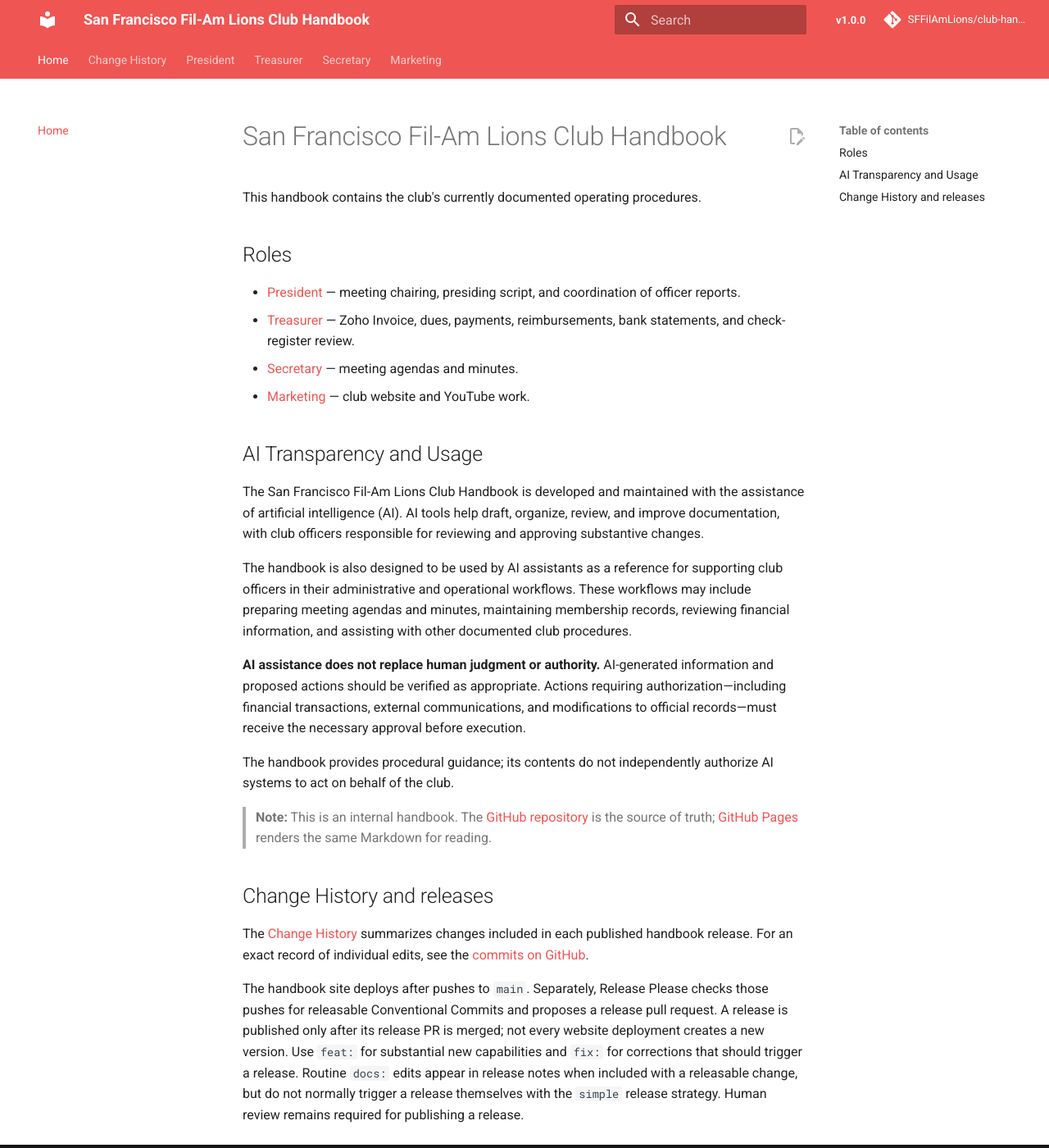
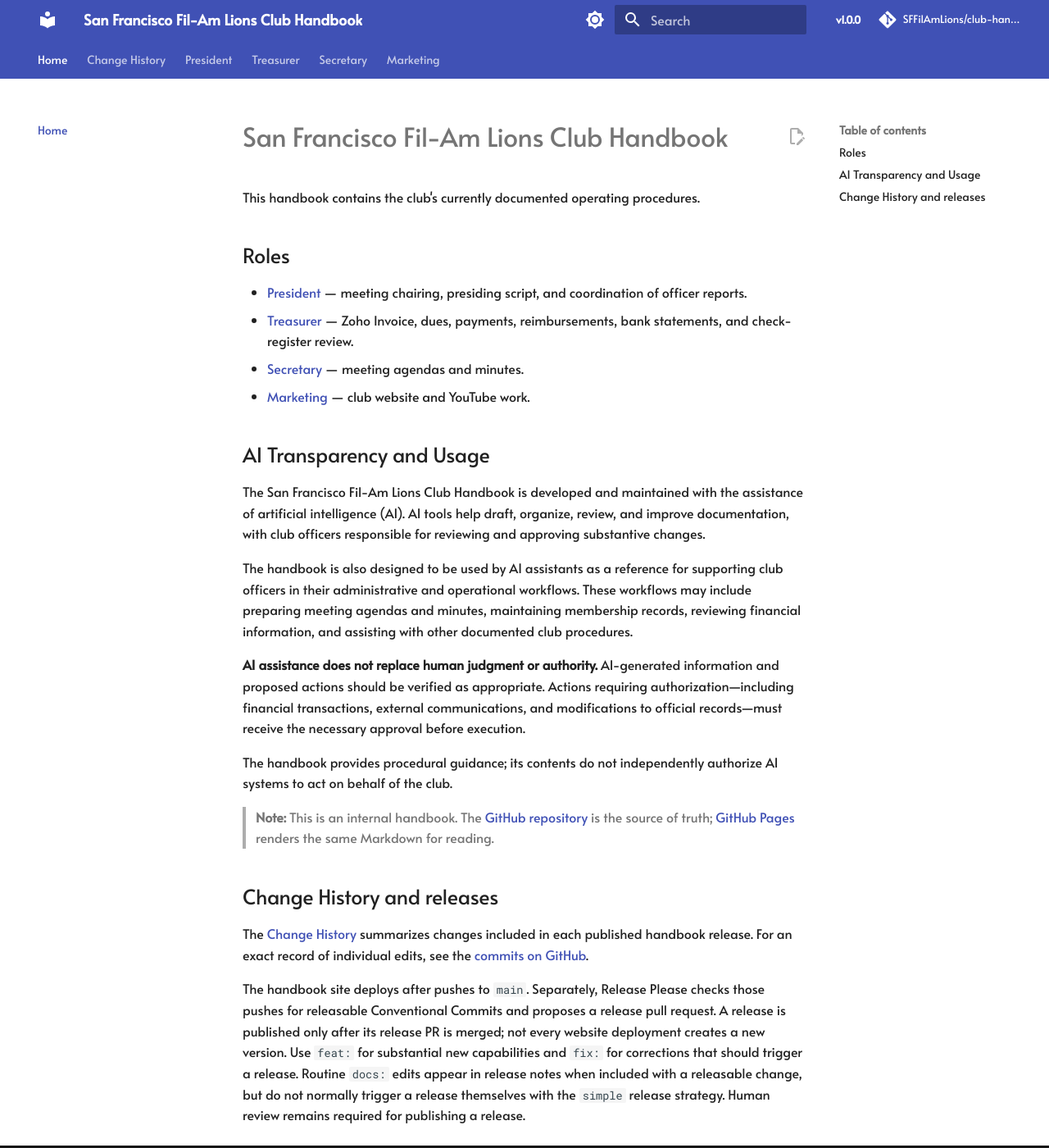
Before and after one commit to SFFilAmLions/club-handbook, an MkDocs documentation site: the page built from docs/README.md, in a window 1280 px wide and 1400 px high. Shown: the whole window at 82% size. Built offline with MkDocs 1.6.1 and Material for MkDocs 9.7.7, drawn with Linux system fonts in a browser that asks for light colours; comment, search, counter and statistics services are not loaded.

Commit message:
style: configure branded fonts, color schemes and stylesheet

```diff
--- a/mkdocs.yml
+++ b/mkdocs.yml
@@ -7,6 +7,9 @@
 theme:
   name: material
   custom_dir: overrides
+  font:
+    text: Alata
+    code: Roboto Mono
   features:
     - navigation.tabs
     - navigation.sections
@@ -16,9 +19,19 @@
     - search.highlight
     - content.action.edit
   palette:
-    - scheme: default
-      primary: red
-      accent: amber
+    - media: "(prefers-color-scheme: light)"
+      scheme: default
+      toggle:
+        icon: material/brightness-7
+        name: Switch to dark mode
+    - media: "(prefers-color-scheme: dark)"
+      scheme: slate
+      toggle:
+        icon: material/brightness-4
+        name: Switch to light mode
+
+extra_css:
+  - stylesheets/club-brand.css
 
 extra:
   handbook_version: !ENV [HANDBOOK_VERSION, '1.0.0']
```
